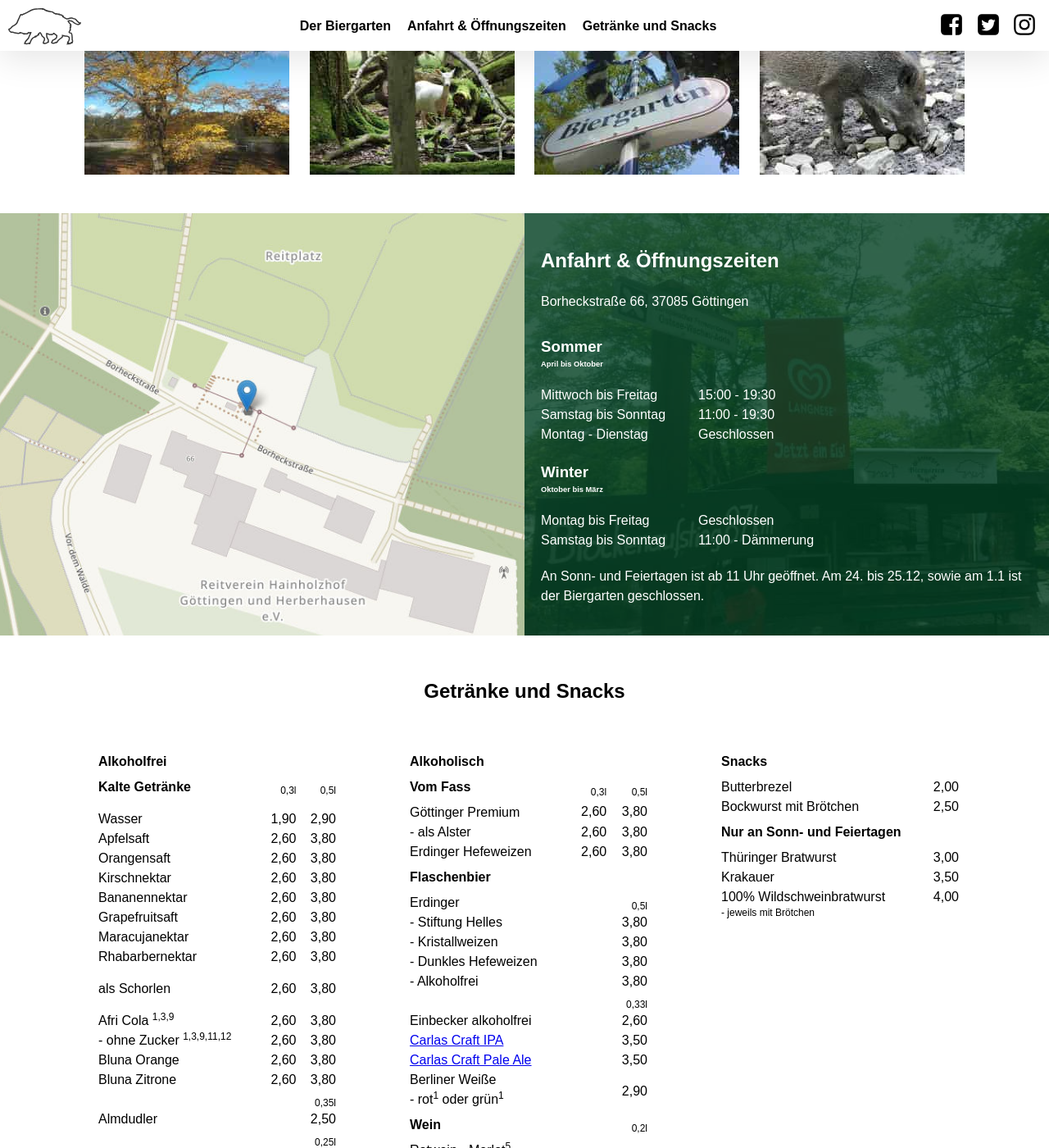
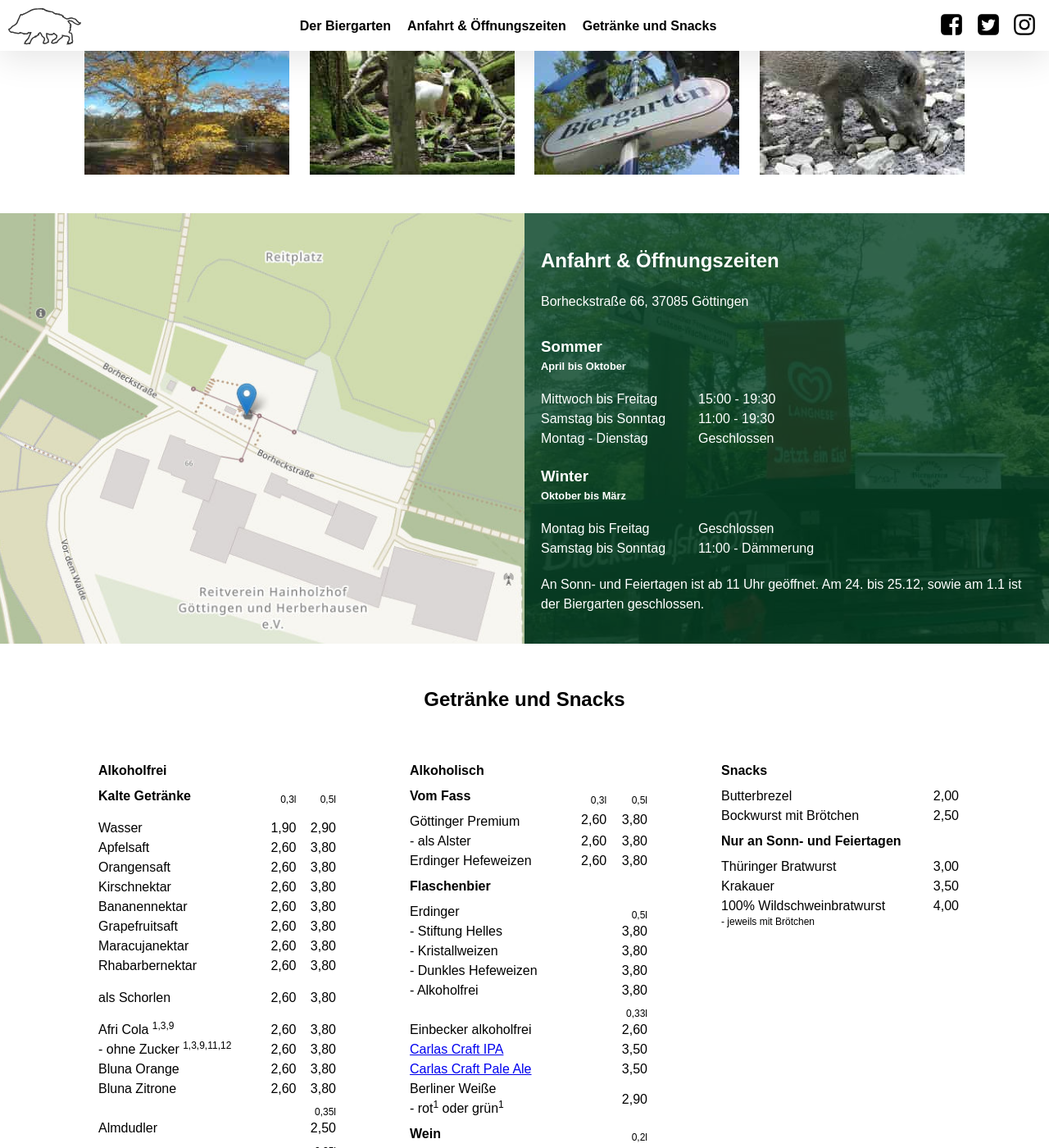
Before and after one commit to versable/kehr-website, a Jekyll site: the page built from index.html, in a window 1280 px wide and 1400 px high, scrolled down 1237 px. Shown: the whole window at 82% size. Built offline with Jekyll 4.4.1, drawn with Linux system fonts in a browser that asks for light colours.

```diff
--- a/_includes/head.html
+++ b/_includes/head.html
@@ -50,10 +50,6 @@
               "Bockwurst",
               "Brezel",
               "Getränke"
-            ],
-            "openingHours": [
-              "We-Fr 15:00-19:30",
-              "Sa-So 11:00-19:30"
             ]
           }
     </script>
--- a/_sass/_base.scss
+++ b/_sass/_base.scss
@@ -322,6 +322,10 @@ nav {
         background: url("/images/front.jpg") center / cover;
         padding: 20px 0;
 
+        h3 > small {
+            font-size: 0.8rem;
+        }
+
         > * {
             padding-left: 20px;
             padding-right: 20px;
```
